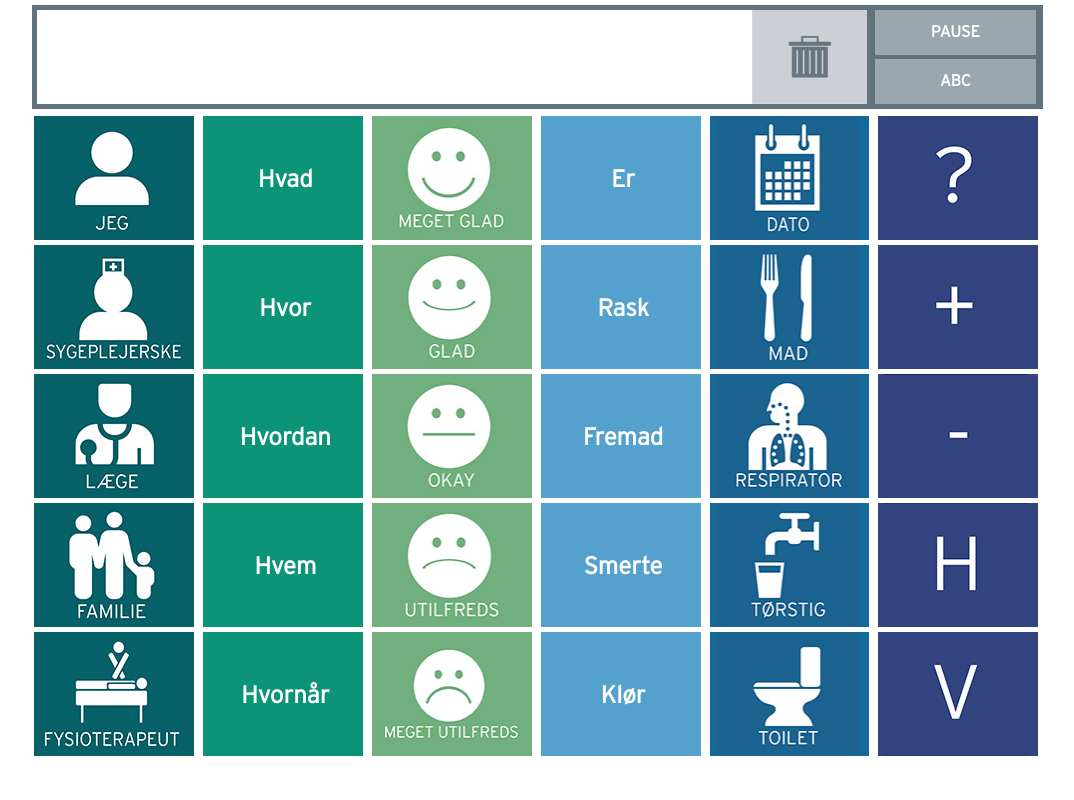
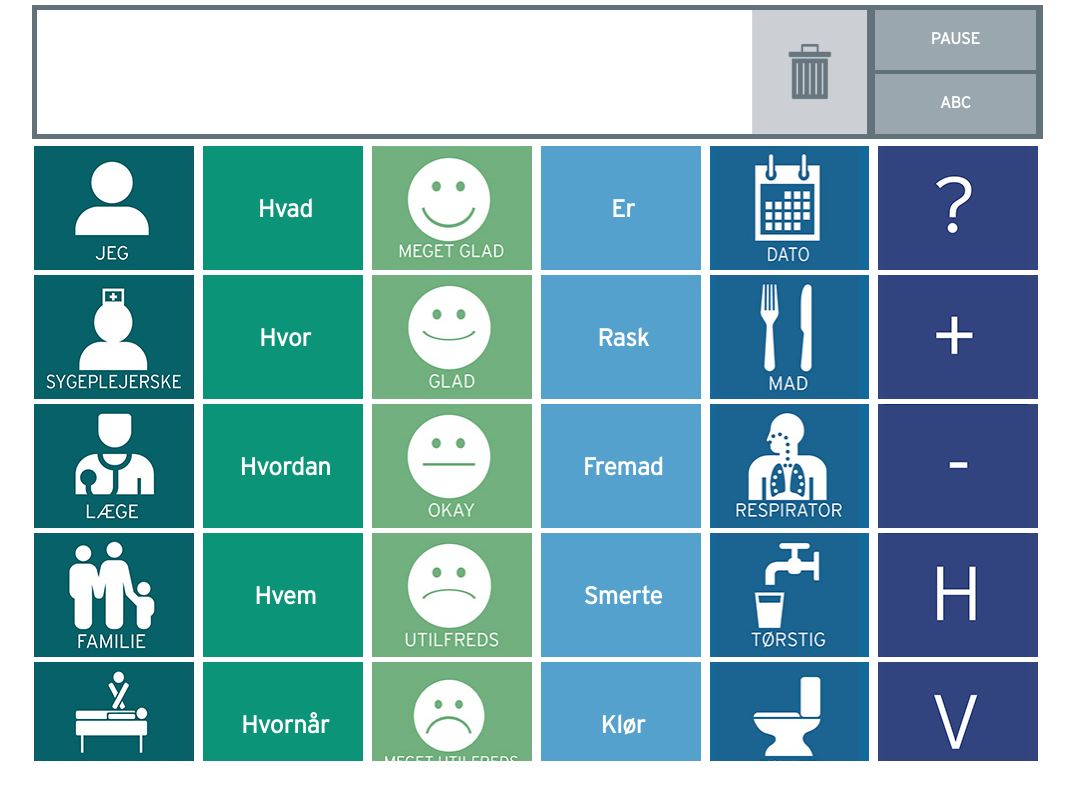
Before and after one commit to Jesperkm/vita, a PHP site: page / in a window 1280 px wide. Shown: the whole page, without its empty margins (101-1175 px from the left). Run offline with PHP 8.4, Linux system fonts and the light colour scheme.

Commit message:
add css fix for textfield

```diff
--- a/zepto/0.1/style.css
+++ b/zepto/0.1/style.css
@@ -44,14 +44,14 @@ a {
 =========================================*/
 #top-content {
   width:1011px;
-  height:104px;
+  height:134px;
   background-color:#62727b;
   margin:5px 5px 0 5px;
 }
 
 #textfield {
   width:715px;
-  height:94px;
+  height:124px;
   float: left;
   background:#fff;
   margin:5px 0 5px 5px;
@@ -59,7 +59,7 @@ a {
 
 #trashcan {
   float:left;
-  height:94px;
+  height:124px;
   width:115px;
   margin: 5px 5px 5px 0;
   background: #e1e3e6;
@@ -69,24 +69,24 @@ a {
   display:block;
   margin:0 auto;
   width:115px;
-  height:94px;
+  height:124px;
 }
 
 #buttons {
   width:160.6px;
-  height:94px;
+  height:124px;
   float: left;
   margin:5px;
 }
 
 #buttons li {
   width:160.6px;
-  height:45px;
+  height:60px;
   background:#9aa7ae;
   margin: 0 0 4px -2px;
   display: inline-block;
   text-align: center;
-  line-height: 45px;
+  line-height: 60px;
   font-weight: bold;
   color:#fff;
 }
@@ -105,7 +105,7 @@ a {
 =========================================*/
 .column-1 {
   width:170.6px;
-  height: 650px;
+  height: 620px;
   float: left;
   margin:2px;
 
@@ -119,7 +119,7 @@ a {
 
 .column-1-k {
   width:141.4px;
-  height: 650px;
+  height: 620px;
   float: left;
   margin:2px;}
 
@@ -179,7 +179,7 @@ a {
   font-size:5em;
   font-weight:bold;
   text-align:center;
-  line-height: 125px;
+  line-height: 119px;
   background:#12699a;
 }
 
@@ -197,6 +197,11 @@ background:#74BE84;
 
 .empty-list {
   height: 125px;
+  background:#bfc4c0 !important;
+}
+
+.empty-list:hover {
+  background:#bfc4c0 !important;
 }
 
 .overflow {
@@ -219,3 +224,21 @@ background:#74BE84;
   70% { -webkit-transform: scale3d(1.05,1.05,1); }
   100% { -webkit-transform: scale3d(1,1,1); }
 }
+
+/*===============================
+=            Results            =
+===============================*/
+
+#textfield .item{
+  color:#000;
+  font-size:3em;
+  font-weight:bold;
+  display:inline-block;
+  text-indent:10px;
+}
+
+li.result {
+  display:inline;
+  line-height:120px;
+  letter-spacing:-8px;
+}
```
